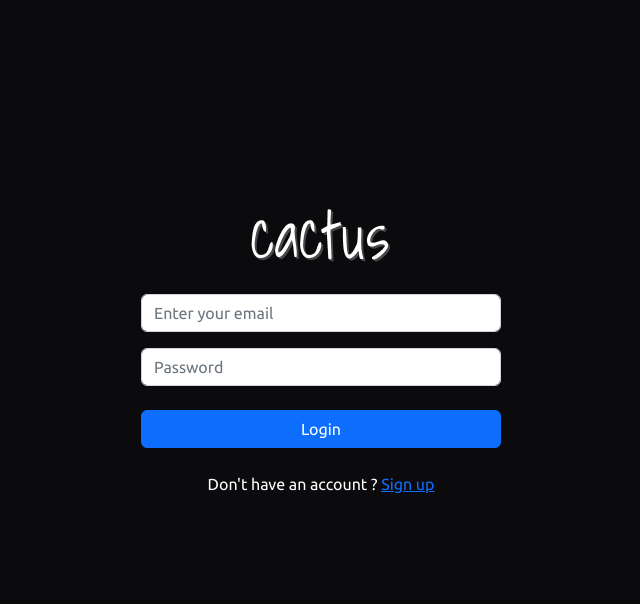
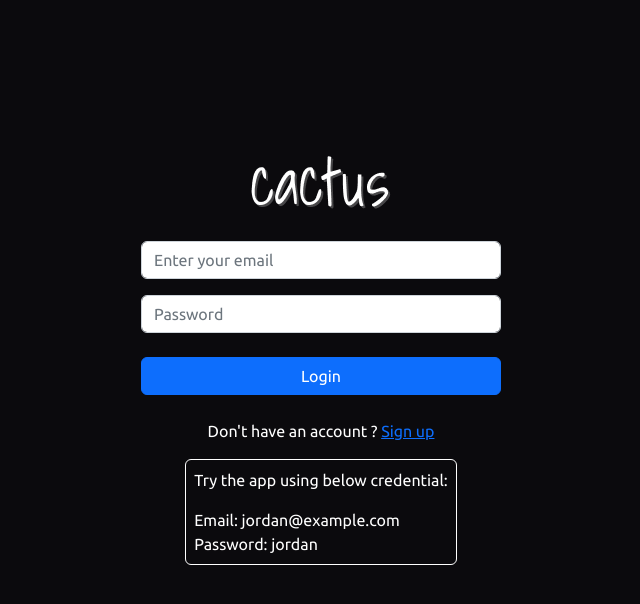
Before and after one commit to namancdr/cactus-frontend, a React (Create React App) app: page /login in a window 1280 px wide. Shown: the top 604 px of the page, without its empty margins (319-959 px from the left). Built offline with nearby package versions, Linux system fonts and the light colour scheme; no server answers.

Commit message:
Demo login cred added

```diff
--- a/src/components/Login.js
+++ b/src/components/Login.js
@@ -79,6 +79,12 @@ const Login = () => {
         <p>
           Don't have an account ? <Link to="/signup">Sign up</Link>
         </p>
+
+      <div className="border-white border p-2 rounded">
+        <p>Try the app using below credential: </p>
+        <span>Email: jordan@example.com</span> <br />
+        <span>Password: jordan</span>
+      </div>
       </div>
     </div>
   );
```
